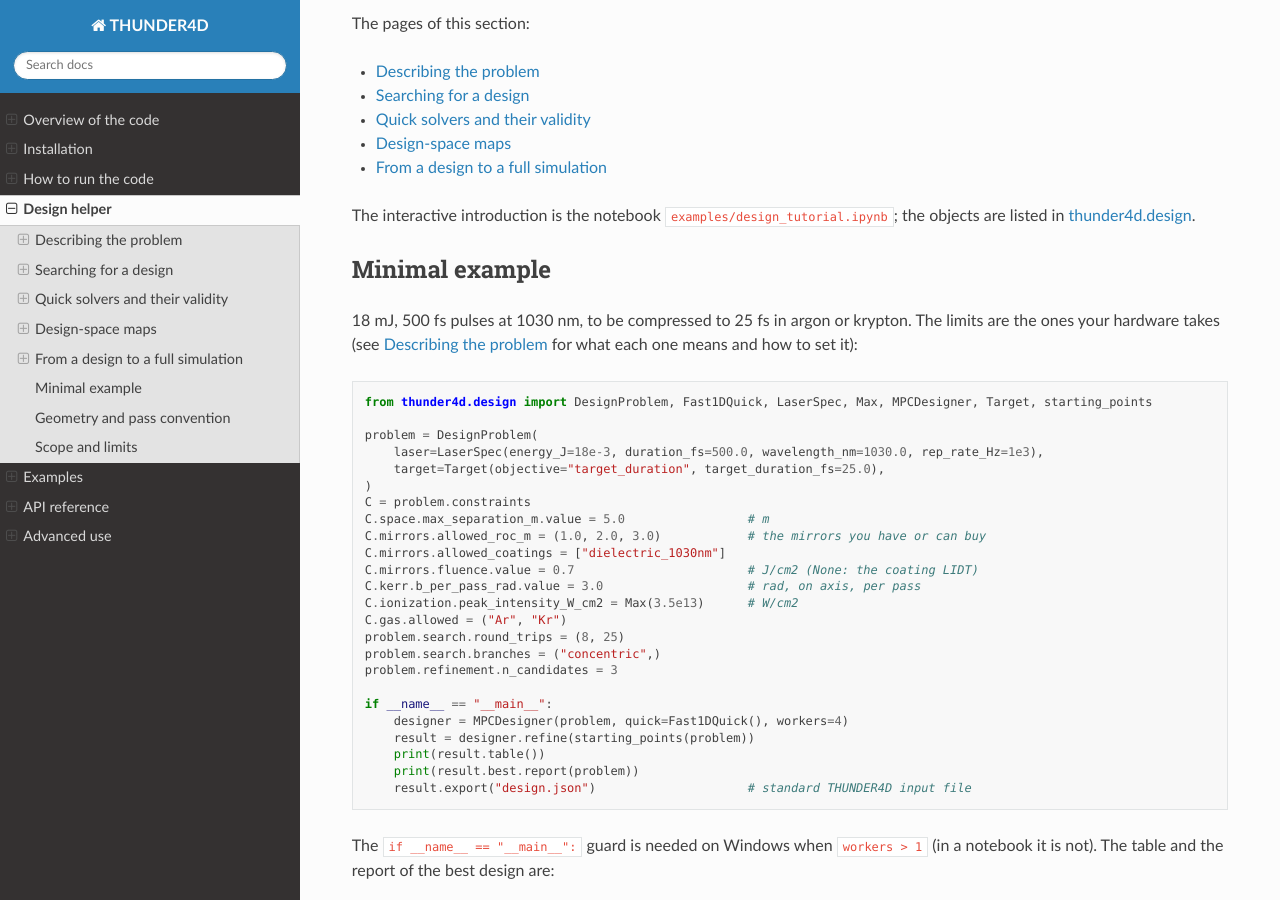
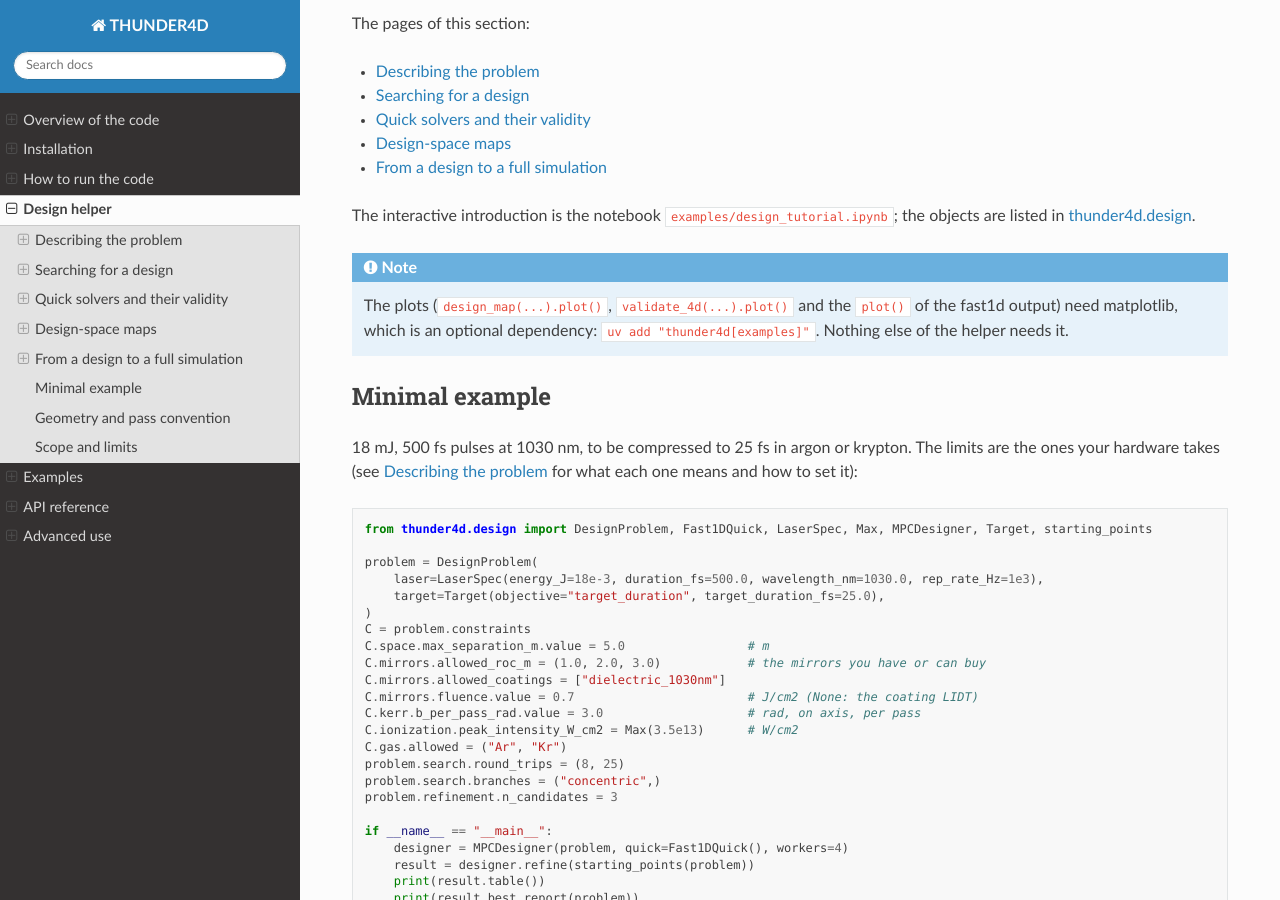
Before and after one commit to victorkolt/thunder4D, a Sphinx documentation site: the page built from docs/source/design/design.rst, in a window 1280 px wide and 900 px high, scrolled down 484 px. Built offline with Sphinx 7.4.7 and the Read the Docs theme 3.1.0, drawn with Linux system fonts in a browser that asks for light colours; pages that are not in the unit, such as notebooks, are missing from menus.

Commit message:
matplotlib as a dev dependency. README and roadmap up-to-date

```diff
--- a/docs/source/design/design.rst
+++ b/docs/source/design/design.rst
@@ -37,6 +37,12 @@
 
 The interactive introduction is the notebook ``examples/design_tutorial.ipynb``; the objects are
 listed in :doc:`../api_reference/design`.
+
+.. note::
+
+   The plots (``design_map(...).plot()``, ``validate_4d(...).plot()`` and the ``plot()`` of the
+   fast1d output) need matplotlib, which is an optional dependency:
+   ``uv add "thunder4d[examples]"``. Nothing else of the helper needs it.
 
 Minimal example
 ---------------
--- a/docs/source/install/installation.rst
+++ b/docs/source/install/installation.rst
@@ -8,7 +8,7 @@
 - NumPy ≥ 2.0 (single-precision FFTs)
 - SciPy ≥ 1.10 (installed automatically): ``scipy.fft`` is about 8× faster than
   ``numpy.fft`` for the 2D transforms and can use several cores
-- Matplotlib (only for the example scripts)
+- Matplotlib (optional: the example scripts and the plots of the design helper)
 
 No GPU and no compiled extension are needed. For an NVIDIA GPU, install CuPy
 (``uv pip install cupy-cuda12x``; RTX 50-series cards need CUDA 12.8 or newer): grids created with
@@ -22,7 +22,7 @@
 .. code-block:: bash
 
    uv add thunder4d                 # numpy + scipy
-   uv add "thunder4d[examples]"     # + matplotlib, for the example scripts
+   uv add "thunder4d[examples]"     # + matplotlib, for the examples and the plots
    uv add "thunder4d[gpu]"          # + CuPy, for an NVIDIA GPU
 
 In an existing environment (venv, conda), use ``uv pip install`` with the same arguments.
--- a/pyproject.toml
+++ b/pyproject.toml
@@ -22,7 +22,6 @@
     "Operating System :: OS Independent",
 ]
 dependencies = [
-    "matplotlib>=3.10.9",
     "numpy>=2.0",
     "scipy>=1.10",
 ]
@@ -32,7 +31,7 @@
 gpu = ["cupy-cuda12x"]
 
 [dependency-groups]
-dev = ["pytest>=9.2.0", "ruff>=0.17.3", "ty>=0.0.95"]
+dev = ["matplotlib>=3.10.9", "pytest>=9.2.0", "ruff>=0.17.3", "ty>=0.0.95"]   # matplotlib: plots (type-checked in CI)
 docs = ["sphinx>=7", "sphinx_rtd_theme>=2"]
 
 [project.urls]
```
Also changed, not shown: README.md (+22 -1 lines), roadmap.md (+2 -2 lines), 6 other files.
